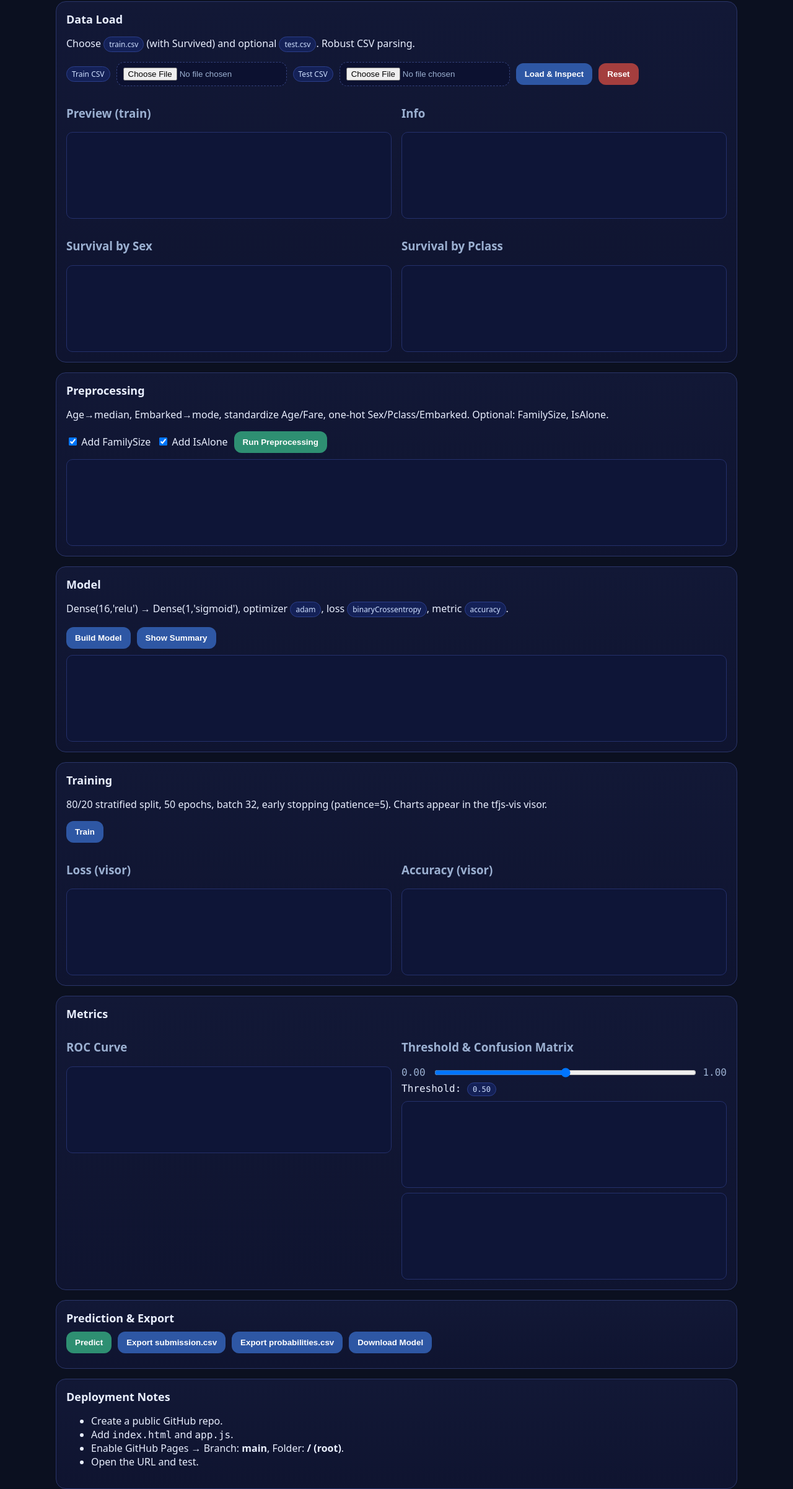
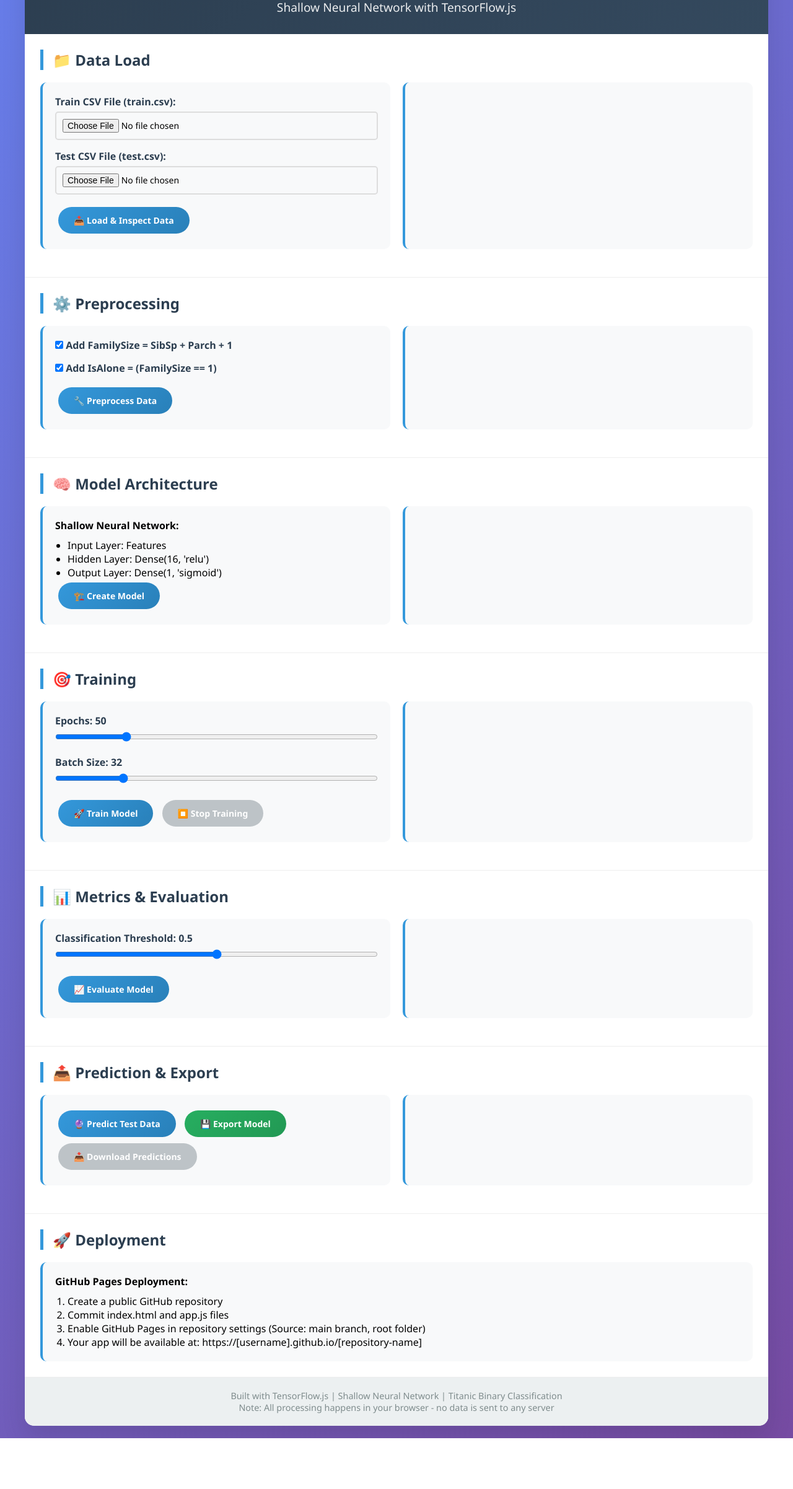
Before and after one commit to HafsaIdSaid386/NND-week-2, a plain HTML site: page index.html in a window 1280 px wide. Shown: the part 117-2520 px from the top of the page at 62% size. After the commit the page ends 2438 px from the top, so only its background shows below. Drawn offline with nearby package versions, Linux system fonts and the light colour scheme; a script that the page names is missing.

Commit message:
Update index.html

```diff
--- a/index.html
+++ b/index.html
@@ -1,150 +1,393 @@
 <!DOCTYPE html>
 <html lang="en">
 <head>
-  <meta charset="utf-8" />
-  <meta name="viewport" content="width=device-width, initial-scale=1" />
-  <title>Titanic Binary Classifier (TF.js)</title>
-
-  <!-- libs -->
+    <meta charset="UTF-8">
+    <meta name="viewport" content="width=device-width, initial-scale=1.0">
+    <title>Titanic Binary Classifier - TensorFlow.js</title>
     <script src="https://cdn.jsdelivr.net/npm/@tensorflow/tfjs@latest"></script>
     <script src="https://cdn.jsdelivr.net/npm/@tensorflow/tfjs-vis@latest"></script>
-  <script src="https://cdn.jsdelivr.net/npm/papaparse@5.4.1/papaparse.min.js"></script>
+    <style>
+        * {
+            box-sizing: border-box;
+            margin: 0;
+            padding: 0;
+            font-family: 'Segoe UI', Tahoma, Geneva, Verdana, sans-serif;
+        }
 
-  <style>
-    :root { --bg:#0b1020; --card:#121836; --muted:#9bb0d1; --text:#e9efff; }
-    *{box-sizing:border-box} html,body{margin:0;height:100%;background:var(--bg);color:var(--text);font-family:system-ui,Segoe UI,Roboto,Arial}
-    header{padding:24px 16px;text-align:center}
-    header h1{margin:0 0 6px;font-size:clamp(22px,4vw,32px)}
-    header p{margin:0;color:var(--muted)}
-    .container{width:min(1100px,92vw);margin:0 auto 80px;display:grid;gap:16px}
-    .card{background:linear-gradient(180deg,#121836,#0f1430);border:1px solid #2a3569;border-radius:16px;padding:16px}
-    .card h2{margin:0 0 10px;font-size:18px}
-    .muted{color:var(--muted)} .mono{font-family:ui-monospace,Menlo,Consolas,monospace}
-    .row{display:flex;flex-wrap:wrap;gap:10px;align-items:center}
-    input[type=file]{padding:8px 10px;border:1px dashed #33407a;border-radius:12px;background:#0c1130;color:var(--muted)}
-    .btn{border:0;border-radius:12px;padding:10px 14px;background:#2e57a4;color:#fff;font-weight:600;cursor:pointer}
-    .btn.secondary{background:#2e8f72} .btn.danger{background:#a43e3e}
-    .vis{background:#0e1537;border:1px solid #24306b;border-radius:10px;padding:8px;min-height:140px;overflow:auto}
-    table{width:100%;border-collapse:collapse;border:1px solid #263168;border-radius:12px;overflow:hidden;font-size:13px}
-    th,td{border-bottom:1px solid #232c59;padding:8px 10px;text-align:left}
-    th{background:#0e1537;color:#bcd0ff} tbody tr:nth-child(even){background:#0d1332}
-    .grid2{display:grid;grid-template-columns:1fr 1fr;gap:16px} @media(max-width:980px){.grid2{grid-template-columns:1fr}}
-    .slider-row{display:grid;grid-template-columns:auto 1fr auto;gap:12px;align-items:center}
-    input[type=range]{width:100%}
-    .tag{display:inline-block;padding:3px 8px;border-radius:999px;background:#142157;border:1px solid #2b3e8a;color:#cfe0ff;font-size:12px}
+        body {
+            background: linear-gradient(135deg, #667eea 0%, #764ba2 100%);
+            min-height: 100vh;
+            padding: 20px;
+        }
+
+        .container {
+            max-width: 1200px;
+            margin: 0 auto;
+            background: white;
+            border-radius: 15px;
+            box-shadow: 0 20px 40px rgba(0,0,0,0.1);
+            overflow: hidden;
+        }
+
+        header {
+            background: linear-gradient(135deg, #2c3e50, #34495e);
+            color: white;
+            padding: 30px;
+            text-align: center;
+        }
+
+        h1 {
+            font-size: 2.5em;
+            margin-bottom: 10px;
+        }
+
+        .subtitle {
+            font-size: 1.2em;
+            opacity: 0.9;
+        }
+
+        .section {
+            padding: 25px;
+            border-bottom: 1px solid #eee;
+        }
+
+        .section-title {
+            color: #2c3e50;
+            margin-bottom: 20px;
+            font-size: 1.5em;
+            border-left: 5px solid #3498db;
+            padding-left: 15px;
+        }
+
+        .grid {
+            display: grid;
+            grid-template-columns: repeat(auto-fit, minmax(300px, 1fr));
+            gap: 20px;
+            margin-bottom: 20px;
+        }
+
+        .card {
+            background: #f8f9fa;
+            padding: 20px;
+            border-radius: 10px;
+            border-left: 4px solid #3498db;
+        }
+
+        .form-group {
+            margin-bottom: 15px;
+        }
+
+        label {
+            display: block;
+            margin-bottom: 5px;
+            font-weight: 600;
+            color: #2c3e50;
+        }
+
+        input[type="file"], input[type="range"] {
+            width: 100%;
+            padding: 10px;
+            border: 2px solid #ddd;
+            border-radius: 5px;
+            font-size: 14px;
+        }
+
+        input[type="range"] {
+            padding: 0;
+        }
+
+        button {
+            background: linear-gradient(135deg, #3498db, #2980b9);
+            color: white;
+            border: none;
+            padding: 12px 25px;
+            border-radius: 25px;
+            cursor: pointer;
+            font-size: 14px;
+            font-weight: 600;
+            transition: all 0.3s ease;
+            margin: 5px;
+        }
+
+        button:hover {
+            transform: translateY(-2px);
+            box-shadow: 0 5px 15px rgba(0,0,0,0.2);
+        }
+
+        button:disabled {
+            background: #bdc3c7;
+            cursor: not-allowed;
+            transform: none;
+            box-shadow: none;
+        }
+
+        .btn-danger {
+            background: linear-gradient(135deg, #e74c3c, #c0392b);
+        }
+
+        .btn-success {
+            background: linear-gradient(135deg, #27ae60, #229954);
+        }
+
+        .metrics-display {
+            display: grid;
+            grid-template-columns: repeat(auto-fit, minmax(150px, 1fr));
+            gap: 15px;
+            margin: 20px 0;
+        }
+
+        .metric-card {
+            background: white;
+            padding: 15px;
+            border-radius: 8px;
+            text-align: center;
+            box-shadow: 0 3px 10px rgba(0,0,0,0.1);
+            border-top: 4px solid #3498db;
+        }
+
+        .metric-value {
+            font-size: 1.8em;
+            font-weight: bold;
+            color: #2c3e50;
+        }
+
+        .metric-label {
+            font-size: 0.9em;
+            color: #7f8c8d;
+            margin-top: 5px;
+        }
+
+        table {
+            width: 100%;
+            border-collapse: collapse;
+            margin: 15px 0;
+        }
+
+        th, td {
+            padding: 12px;
+            text-align: left;
+            border-bottom: 1px solid #ddd;
+        }
+
+        th {
+            background: #34495e;
+            color: white;
+        }
+
+        tr:hover {
+            background: #f5f5f5;
+        }
+
+        .status {
+            padding: 10px;
+            border-radius: 5px;
+            margin: 10px 0;
+            text-align: center;
+            font-weight: 600;
+        }
+
+        .status-success {
+            background: #d4edda;
+            color: #155724;
+            border: 1px solid #c3e6cb;
+        }
+
+        .status-error {
+            background: #f8d7da;
+            color: #721c24;
+            border: 1px solid #f5c6cb;
+        }
+
+        .status-info {
+            background: #d1ecf1;
+            color: #0c5460;
+            border: 1px solid #bee5eb;
+        }
+
+        .chart-container {
+            background: white;
+            padding: 20px;
+            border-radius: 10px;
+            margin: 15px 0;
+            box-shadow: 0 3px 10px rgba(0,0,0,0.1);
+        }
+
+        footer {
+            text-align: center;
+            padding: 20px;
+            background: #ecf0f1;
+            color: #7f8c8d;
+            font-size: 0.9em;
+        }
+
+        @media (max-width: 768px) {
+            .grid {
+                grid-template-columns: 1fr;
+            }
+
+            h1 {
+                font-size: 2em;
+            }
+
+            .section {
+                padding: 15px;
+            }
+        }
     </style>
 </head>
 <body>
+    <div class="container">
         <header>
-  <h1>Titanic Binary Classifier — TensorFlow.js (Shallow NN)</h1>
-  <p>Load CSVs, preprocess in-browser, train with live charts (ROC/AUC), export predictions. No server.</p>
+            <h1>🚢 Titanic Binary Classifier</h1>
+            <p class="subtitle">Shallow Neural Network with TensorFlow.js</p>
         </header>
 
-<main class="container">
-  <!-- DATA -->
-  <section class="card">
-    <h2>Data Load</h2>
-    <p>Choose <span class="tag">train.csv</span> (with Survived) and optional <span class="tag">test.csv</span>. Robust CSV parsing.</p>
-    <div class="row">
-      <label class="tag">Train CSV</label><input type="file" id="trainFile" accept=".csv">
-      <label class="tag">Test CSV</label><input type="file" id="testFile" accept=".csv">
-      <button class="btn" id="btnLoad">Load & Inspect</button>
-      <button class="btn danger" id="btnReset">Reset</button>
+        <!-- Data Load Section -->
+        <section class="section">
+            <h2 class="section-title">📁 Data Load</h2>
+            <div class="grid">
+                <div class="card">
+                    <div class="form-group">
+                        <label for="trainFile">Train CSV File (train.csv):</label>
+                        <input type="file" id="trainFile" accept=".csv">
                     </div>
-    <div class="grid2" style="margin-top:12px">
-      <div><h3 class="muted">Preview (train)</h3><div id="trainPreview" class="vis"></div></div>
-      <div><h3 class="muted">Info</h3><div id="datasetInfo" class="vis mono"></div></div>
+                    <div class="form-group">
+                        <label for="testFile">Test CSV File (test.csv):</label>
+                        <input type="file" id="testFile" accept=".csv">
                     </div>
-    <div class="grid2" style="margin-top:12px">
-      <div><h3 class="muted">Survival by Sex</h3><div id="barSex" class="vis"></div></div>
-      <div><h3 class="muted">Survival by Pclass</h3><div id="barPclass" class="vis"></div></div>
+                    <button onclick="loadData()" id="loadBtn">📥 Load & Inspect Data</button>
                 </div>
-  </section>
-
-  <!-- PREPROCESS -->
-  <section class="card">
-    <h2>Preprocessing</h2>
-    <p>Age→median, Embarked→mode, standardize Age/Fare, one-hot Sex/Pclass/Embarked. Optional: FamilySize, IsAlone.</p>
-    <div class="row">
-      <label><input type="checkbox" id="toggleFamily" checked> Add FamilySize</label>
-      <label><input type="checkbox" id="toggleIsAlone" checked> Add IsAlone</label>
-      <button class="btn secondary" id="btnPreprocess">Run Preprocessing</button>
-    </div>
-    <div id="preOut" class="vis mono" style="margin-top:10px"></div>
-  </section>
-
-  <!-- MODEL -->
-  <section class="card">
-    <h2>Model</h2>
-    <p>Dense(16,'relu') → Dense(1,'sigmoid'), optimizer <span class="tag">adam</span>, loss <span class="tag">binaryCrossentropy</span>, metric <span class="tag">accuracy</span>.</p>
-    <div class="row">
-      <button class="btn" id="btnBuild">Build Model</button>
-      <button class="btn" id="btnSummary">Show Summary</button>
-    </div>
-    <div id="modelSummary" class="vis mono" style="margin-top:10px"></div>
-  </section>
-
-  <!-- TRAIN -->
-  <section class="card">
-    <h2>Training</h2>
-    <p>80/20 stratified split, 50 epochs, batch 32, early stopping (patience=5). Charts appear in the tfjs-vis visor.</p>
-    <div class="row">
-      <button class="btn" id="btnTrain">Train</button>
-      <span id="trainStatus" class="mono muted"></span>
-    </div>
-    <div class="grid2" style="margin-top:12px">
-      <div><h3 class="muted">Loss (visor)</h3><div id="lossContainer" class="vis"></div></div>
-      <div><h3 class="muted">Accuracy (visor)</h3><div id="accContainer" class="vis"></div></div>
-    </div>
-  </section>
-
-  <!-- METRICS -->
-  <section class="card">
-    <h2>Metrics</h2>
-    <div class="grid2">
-      <div>
-        <h3 class="muted">ROC Curve</h3>
-        <div id="rocContainer" class="vis"></div>
-        <div id="aucNote" class="muted mono" style="margin-top:6px"></div>
-      </div>
-      <div>
-        <h3 class="muted">Threshold & Confusion Matrix</h3>
-        <div class="slider-row">
-          <span class="mono muted">0.00</span>
-          <input type="range" id="thrSlider" min="0" max="1" step="0.01" value="0.5">
-          <span class="mono muted">1.00</span>
-        </div>
-        <div style="margin-top:6px" class="mono">Threshold: <span id="thrVal" class="tag">0.50</span></div>
-        <div id="cmContainer" class="vis mono" style="margin-top:8px"></div>
-        <div id="prfContainer" class="vis mono" style="margin-top:8px"></div>
+                <div class="card">
+                    <div id="dataStatus"></div>
+                    <div id="dataPreview"></div>
                 </div>
             </div>
         </section>
 
-  <!-- PREDICT -->
-  <section class="card">
-    <h2>Prediction & Export</h2>
-    <div class="row">
-      <button class="btn secondary" id="btnPredict">Predict</button>
-      <button class="btn" id="btnExportSub">Export submission.csv</button>
-      <button class="btn" id="btnExportProbs">Export probabilities.csv</button>
-      <button class="btn" id="btnSaveModel">Download Model</button>
+        <!-- Preprocessing Section -->
+        <section class="section">
+            <h2 class="section-title">⚙️ Preprocessing</h2>
+            <div class="grid">
+                <div class="card">
+                    <div class="form-group">
+                        <label>
+                            <input type="checkbox" id="addFamilySize" checked>
+                            Add FamilySize = SibSp + Parch + 1
+                        </label>
                     </div>
-    <div id="predictNote" class="muted" style="margin-top:8px"></div>
+                    <div class="form-group">
+                        <label>
+                            <input type="checkbox" id="addIsAlone" checked>
+                            Add IsAlone = (FamilySize == 1)
+                        </label>
+                    </div>
+                    <button onclick="preprocessData()" id="preprocessBtn">🔧 Preprocess Data</button>
+                </div>
+                <div class="card">
+                    <div id="preprocessStatus"></div>
+                    <div id="featureInfo"></div>
+                </div>
+            </div>
         </section>
 
-  <!-- DEPLOY -->
-  <section class="card">
-    <h2>Deployment Notes</h2>
-    <ul>
-      <li>Create a public GitHub repo.</li>
-      <li>Add <span class="mono">index.html</span> and <span class="mono">app.js</span>.</li>
-      <li>Enable GitHub Pages → Branch: <b>main</b>, Folder: <b>/ (root)</b>.</li>
-      <li>Open the URL and test.</li>
+        <!-- Model Section -->
+        <section class="section">
+            <h2 class="section-title">🧠 Model Architecture</h2>
+            <div class="grid">
+                <div class="card">
+                    <p><strong>Shallow Neural Network:</strong></p>
+                    <ul style="margin-left: 20px; margin-top: 10px;">
+                        <li>Input Layer: Features</li>
+                        <li>Hidden Layer: Dense(16, 'relu')</li>
+                        <li>Output Layer: Dense(1, 'sigmoid')</li>
                     </ul>
+                    <button onclick="createModel()" id="modelBtn">🏗️ Create Model</button>
+                </div>
+                <div class="card">
+                    <div id="modelStatus"></div>
+                    <div id="modelSummary"></div>
+                </div>
+            </div>
         </section>
-</main>
 
-<script src="./app.js"></script>
+        <!-- Training Section -->
+        <section class="section">
+            <h2 class="section-title">🎯 Training</h2>
+            <div class="grid">
+                <div class="card">
+                    <div class="form-group">
+                        <label>Epochs: <span id="epochsValue">50</span></label>
+                        <input type="range" id="epochs" min="10" max="200" value="50" onchange="document.getElementById('epochsValue').textContent = this.value">
+                    </div>
+                    <div class="form-group">
+                        <label>Batch Size: <span id="batchValue">32</span></label>
+                        <input type="range" id="batchSize" min="8" max="128" value="32" onchange="document.getElementById('batchValue').textContent = this.value">
+                    </div>
+                    <button onclick="trainModel()" id="trainBtn">🚀 Train Model</button>
+                    <button onclick="stopTraining()" class="btn-danger" id="stopBtn" disabled>⏹️ Stop Training</button>
+                </div>
+                <div class="card">
+                    <div id="trainingStatus"></div>
+                    <div id="trainingCharts"></div>
+                </div>
+            </div>
+        </section>
+
+        <!-- Metrics Section -->
+        <section class="section">
+            <h2 class="section-title">📊 Metrics & Evaluation</h2>
+            <div class="grid">
+                <div class="card">
+                    <div class="form-group">
+                        <label>Classification Threshold: <span id="thresholdValue">0.5</span></label>
+                        <input type="range" id="threshold" min="0" max="1" step="0.01" value="0.5" onchange="updateThreshold(this.value)">
+                    </div>
+                    <button onclick="evaluateModel()" id="evaluateBtn">📈 Evaluate Model</button>
+                </div>
+                <div class="card">
+                    <div class="metrics-display" id="metricsDisplay"></div>
+                    <div id="rocChart"></div>
+                </div>
+            </div>
+        </section>
+
+        <!-- Prediction & Export Section -->
+        <section class="section">
+            <h2 class="section-title">📤 Prediction & Export</h2>
+            <div class="grid">
+                <div class="card">
+                    <button onclick="predictTestData()" id="predictBtn">🔮 Predict Test Data</button>
+                    <button onclick="exportModel()" class="btn-success">💾 Export Model</button>
+                    <button onclick="downloadPredictions()" class="btn-success" id="exportBtn" disabled>📥 Download Predictions</button>
+                </div>
+                <div class="card">
+                    <div id="predictionStatus"></div>
+                    <div id="exportInfo"></div>
+                </div>
+            </div>
+        </section>
+
+        <!-- Deployment Notes -->
+        <section class="section">
+            <h2 class="section-title">🚀 Deployment</h2>
+            <div class="card">
+                <p><strong>GitHub Pages Deployment:</strong></p>
+                <ol style="margin-left: 20px; margin-top: 10px;">
+                    <li>Create a public GitHub repository</li>
+                    <li>Commit index.html and app.js files</li>
+                    <li>Enable GitHub Pages in repository settings (Source: main branch, root folder)</li>
+                    <li>Your app will be available at: https://[username].github.io/[repository-name]</li>
+                </ol>
+            </div>
+        </section>
+
+        <footer>
+            <p>Built with TensorFlow.js | Shallow Neural Network | Titanic Binary Classification</p>
+            <p>Note: All processing happens in your browser - no data is sent to any server</p>
+        </footer>
+    </div>
+
+    <!-- Link to external JavaScript file -->
+    <script src="app.js"></script>
 </body>
 </html>
```
Lines whose indentation alone changed are shown as unchanged.
